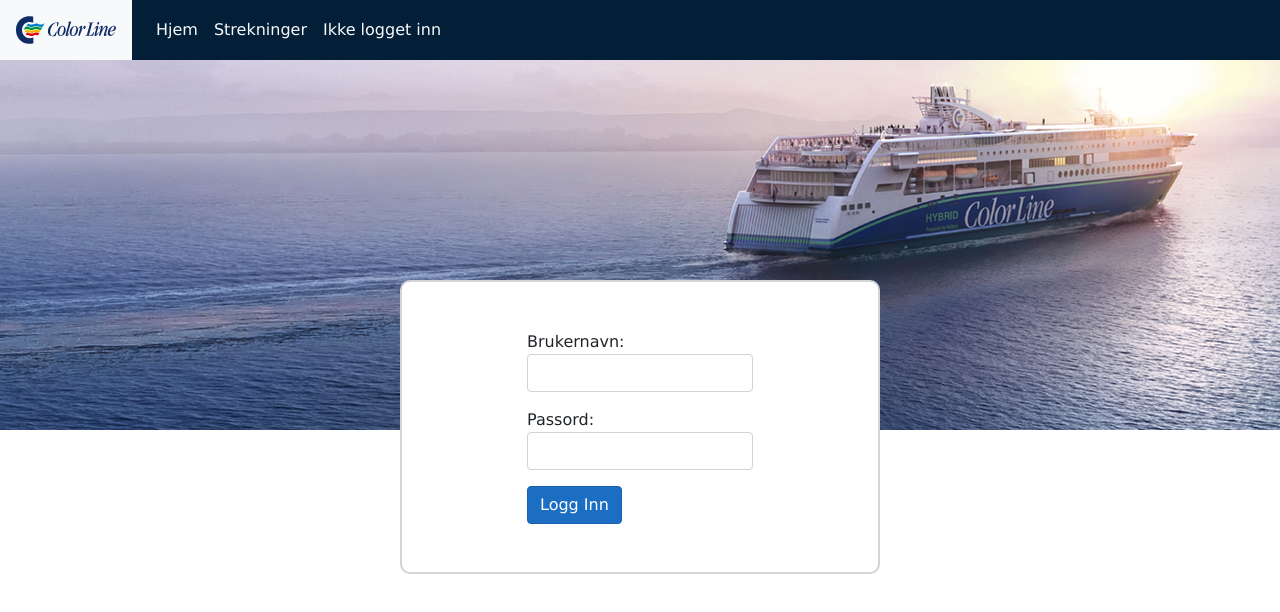
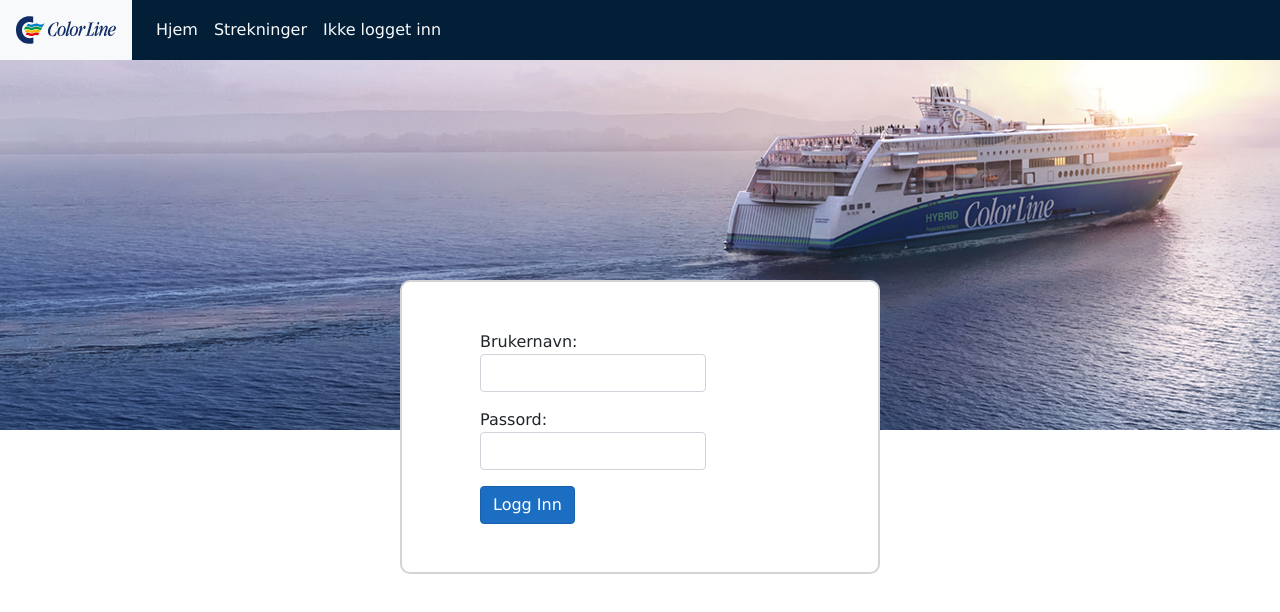
Before and after one commit to WilliamNerem/WebAppOppgave2, a React (Create React App) app in the folder Gruppeoppgave2/Gruppeoppgave2/ClientApp/: page / in a window 1280 px wide. Shown: the top 612 px of the page. Built offline with nearby package versions, Linux system fonts and the light colour scheme.

Commit message:
style bug fix

```diff
--- a/Gruppeoppgave2/Gruppeoppgave2/ClientApp/src/custom.css
+++ b/Gruppeoppgave2/Gruppeoppgave2/ClientApp/src/custom.css
@@ -87,6 +87,7 @@
 
 .fit-content {
     width: fit-content;
+    min-width: 20rem;
 }
 
 table {
```
